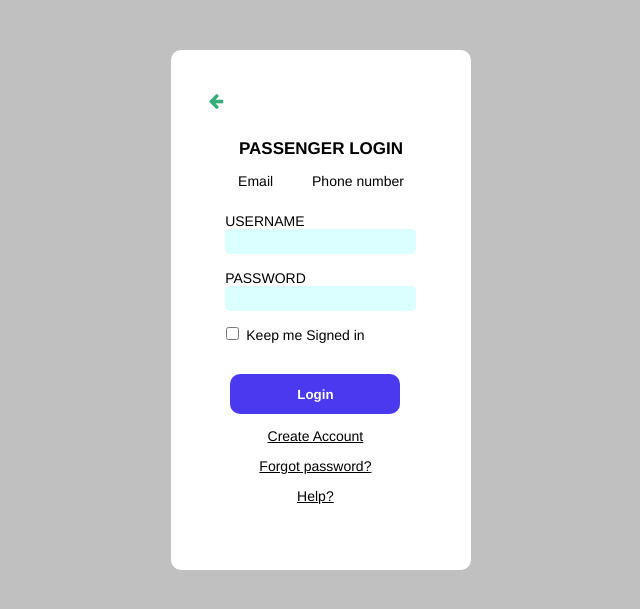
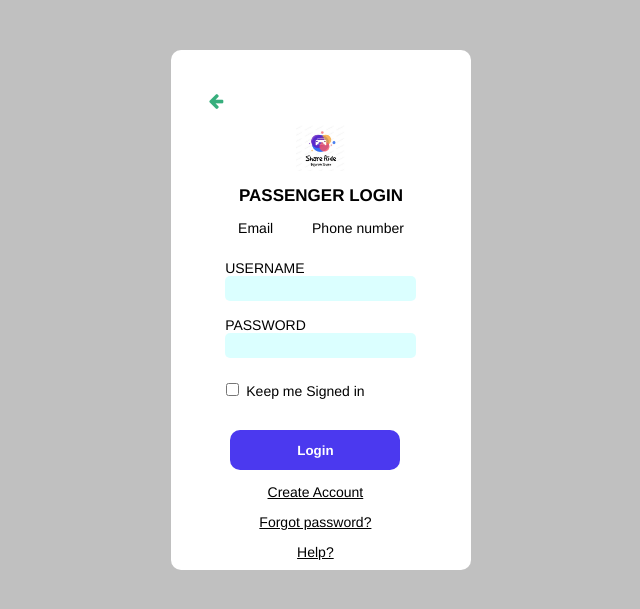
Before and after one commit to Vicia0/Capstone, a Django app: template webproject/webapp/templates/01_login_register/login_passenger.html in a window 1280 px wide. Shown: the top 609 px of the page, without its empty margins (319-959 px from the left). Run offline with Django 4.2, Linux system fonts and the light colour scheme; the template is opened without the code that fills it, so the values that code supplies are empty.

Commit message:
login page check

```diff
--- a/webproject/static/css/01_login_register/login.css
+++ b/webproject/static/css/01_login_register/login.css
@@ -14,8 +14,7 @@ form .phone-nb:checked + .tab + .login-form .phone-nb-htm{transform:rotate(0);}
 form .button {text-align:center ; height:40px; width:85%; border-radius: 10px;color:white;font-weight: bold;background-color: #4B39EF; border-color: whitesmoke !important; border:none}
 
 form .down-content{top:290px; position:fixed;width: 200px}
-form .check{position: relative;left:7px; text-align:left; height:50px;margin-top: 17%;}
-
+form .check{position: relative;left:7px; text-align:left; height:50px;margin-top: 35%;}
 /* Errors */
 form .login-form .errors{color:rgb(173, 5, 5);}
  a{color:black;}
--- a/webproject/templates/snippets/01_login_register/login_passenger.html
+++ b/webproject/templates/snippets/01_login_register/login_passenger.html
@@ -5,6 +5,7 @@
 	<form method="POST" action="">
 		{% csrf_token %}
 		<div class="back"><a href="{% url 'home' %}"><i class="fa fa-arrow-left"></i></a></div><br>
+		<img style="height: 10%;" src="{% static 'images/shareride-logo.jpeg' %}">
 		<h2> PASSENGER LOGIN</h2>
 		<input id="tab-phn-n" type="radio" name="tab" class="email-phn email" checked><label for="tab-phn-n" class="tab">Email</label>
 		&nbsp;&nbsp;&nbsp;&nbsp;&nbsp;&nbsp;&nbsp;&nbsp;
@@ -26,7 +27,7 @@
 		    	<p class="errors" id="messages">{{message}}</p>
 	    	{%endfor%}
 			<div class="down-content">
-				<div class="check" >
+				<div style="margin-top: 45% !important;" class="check" >
 					<input id="check" type="checkbox">
 					<label for="check"> Keep me Signed in</label><br>
 				</div>
```
Also changed, not shown: webproject/db.sqlite3.
